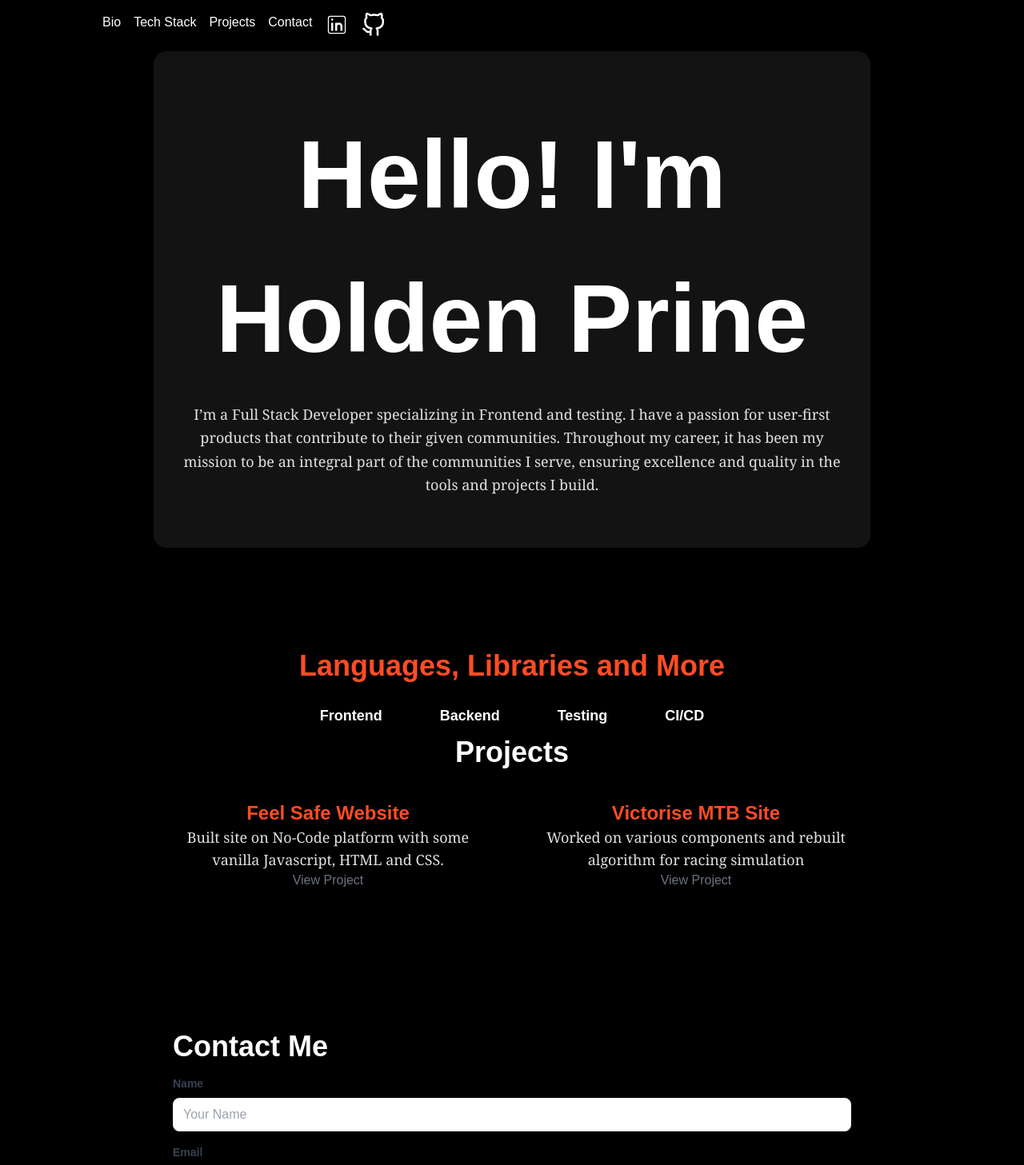
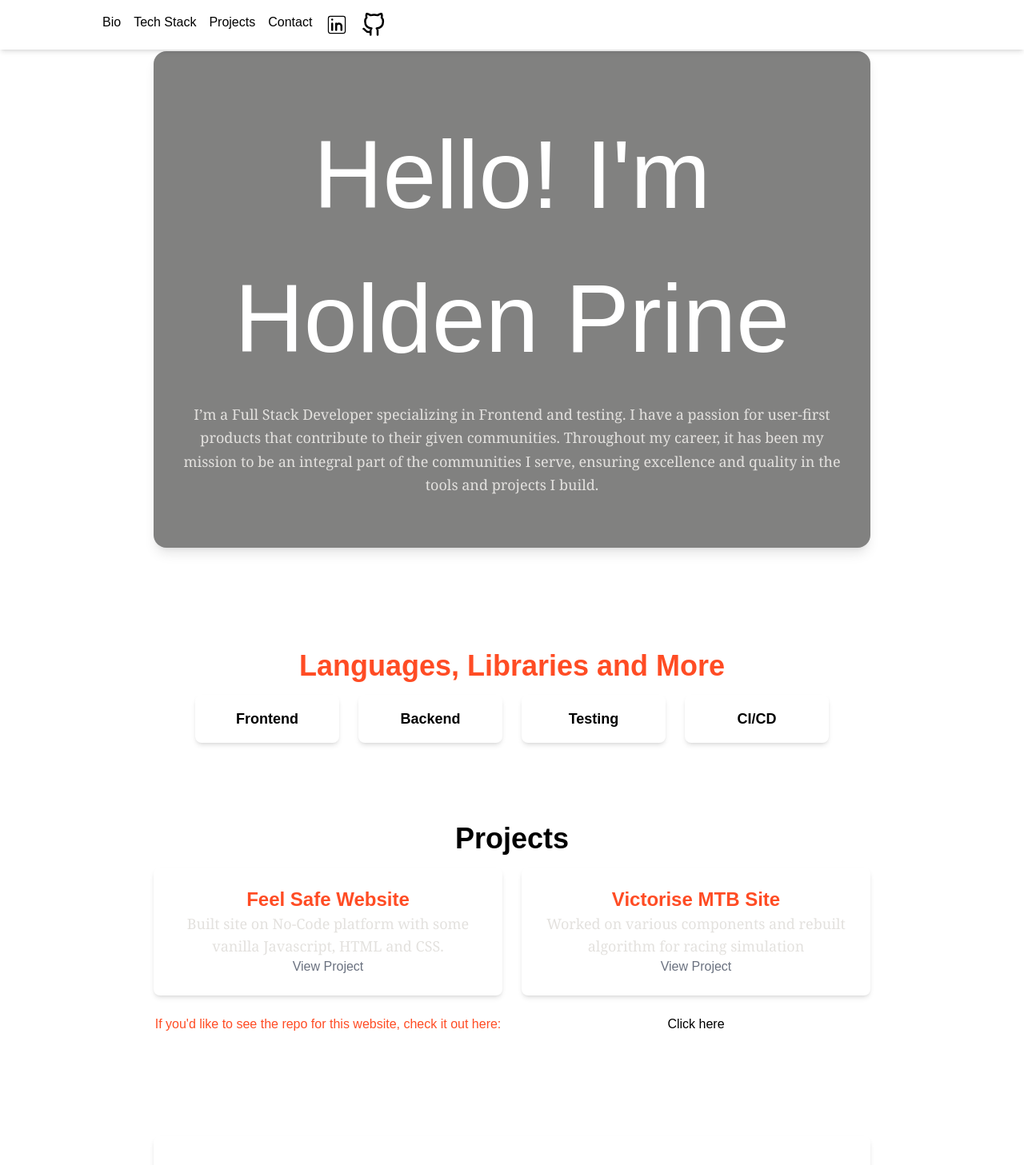
Before and after one commit to holdenprine/holdenprine-portfolio-v2, a Next.js app: page / in a window 1280 px wide. Shown: the top 1457 px of the page at 80% size. Built offline with nearby package versions, Linux system fonts and the light colour scheme.

Commit message:
adjusted issues in css implementation and fixed up the theme, more styling to be done, no real issues atm

```diff
--- a/components/Bio.tsx
+++ b/components/Bio.tsx
@@ -1,8 +1,6 @@
 "use client";
 import React from "react";
 import { motion } from "framer-motion";
-import { CiLinkedin } from "react-icons/ci";
-import { FiGithub } from "react-icons/fi";
 
 export const Bio = () => {
   return (
@@ -11,9 +9,9 @@ export const Bio = () => {
       whileInView={{ y: 0, opacity: 1 }}
       viewport={{ once: true }}
       transition={{ duration: 0.8 }}
-      className="bg-neutral-800 max-w-4xl mx-auto text-center py-16 px-6 rounded-2xl shadow-lg"
+      className="bg-neutral-500 max-w-4xl mx-auto text-center py-16 px-6 rounded-2xl shadow-lg"
     >
-      <h2 className="text-h1 font-bold mb-4 text-neutral-100">
+      <h2 className="text-h1 mb-4 text-neutral-100">
         Hello! I'm Holden Prine
       </h2>
       <p className="text-lg text-neutral-300 leading-relaxed">
--- a/components/Projects.tsx
+++ b/components/Projects.tsx
@@ -1,6 +1,7 @@
 'use client';
 import React from 'react'
 import { motion } from 'framer-motion';
+import Link from 'next/link';
 
 export const Projects = () => {
   const projects = [
@@ -16,7 +17,7 @@ export const Projects = () => {
       transition={{ duration: 0.8 }}
       className="max-w-4xl mx-auto text-center"
     >
-      <h2 className="text-4xl text-[var(--foreground)] font-bold mb-4">Projects</h2>
+      <h2 className="text-4xl text-[var(--foreground)] font-bold mb-4 pt-[100px]">Projects</h2>
       <ul className="grid md:grid-cols-2 gap-6">
         {projects.map((project, index) => (
           <motion.li
@@ -31,6 +32,8 @@ export const Projects = () => {
             </a>
           </motion.li>
         ))}
+        <h2>If you'd like to see the repo for this website, check it out here:</h2>
+        <a href='https://github.com/holdenprine/holdenprine-portfolio-v2/tree/styling'>Click here</a>
       </ul>
     </motion.div>
   );
--- a/components/TechStack.tsx
+++ b/components/TechStack.tsx
@@ -42,10 +42,15 @@ export const TechStack = () => {
   <h2 className="text-4xl font-bold mb-4">Languages, Libraries and More</h2>
   <ul className="flex flex-wrap justify-center gap-6">
     {Object.entries(techCatagories).map(([category, items], index) => (
-          <li key={index} className="relative" ref={(el) => (containerRefs.current[index] = el)}>
+      <li
+        key={index}
+        className="relative flex justify-center"
+        ref={(el) => (containerRefs.current[index] = el)}
+      >
         <motion.div
           whileHover={{ scale: 1.1 }}
-              className="cursor-pointer text-lg font-semibold bg-[var(--foreground)] text-white px-6 py-3 rounded-lg shadow-md"
+          className="cursor-pointer text-lg font-semibold bg-[var(--foreground)] text-[var(--text-color)] px-6 py-3 rounded-lg shadow-md
+                     flex items-center justify-center min-w-[180px] min-h-[60px]"
           onClick={() => handleToggle(category)}
         >
           {category.replace('_', ' ')}
@@ -53,7 +58,7 @@ export const TechStack = () => {
 
         {openCategory === category && (
           <motion.div
-                className="absolute top-full left-1/2 transform -translate-x-1/2 mt-2 bg-gray-200 text-black p-6 rounded-xl shadow-xl transition-opacity duration-300"
+            className="absolute top-full left-1/2 transform -translate-x-1/2 mt-2 bg-gray-200 text-black p-6 rounded-xl shadow-xl transition-opacity duration-300 min-w-[200px]"
             initial={{ opacity: 0 }}
             animate={{ opacity: 1 }}
           >
@@ -71,5 +76,6 @@ export const TechStack = () => {
     ))}
   </ul>
 </motion.div>
+
   );
 };
--- a/src/app/globals.css
+++ b/src/app/globals.css
@@ -44,7 +44,7 @@ html {
 }
 
 body {
-  @apply bg-neutral-900 text-neutral-100 font-sans;
+  @apply bg-neutral-100 text-neutral-900 font-sans;
 }
 
 /* Dark Mode (Handled via Tailwind's `dark:` utility) */
--- a/src/app/page.tsx
+++ b/src/app/page.tsx
@@ -17,7 +17,7 @@ export default function Home() {
         <meta name="description" content="Welcome to my personal portfolio!" />
       </Head>
 
-      <main className="bg-background text-gray-900 min-h-screen overflow-hidden">
+      <main className="text-gray-900 min-h-screen overflow-hidden">
         <Header />
         <section id="bio" className="py-16">
           <Bio />
```
Lines whose indentation alone changed are shown as unchanged.
